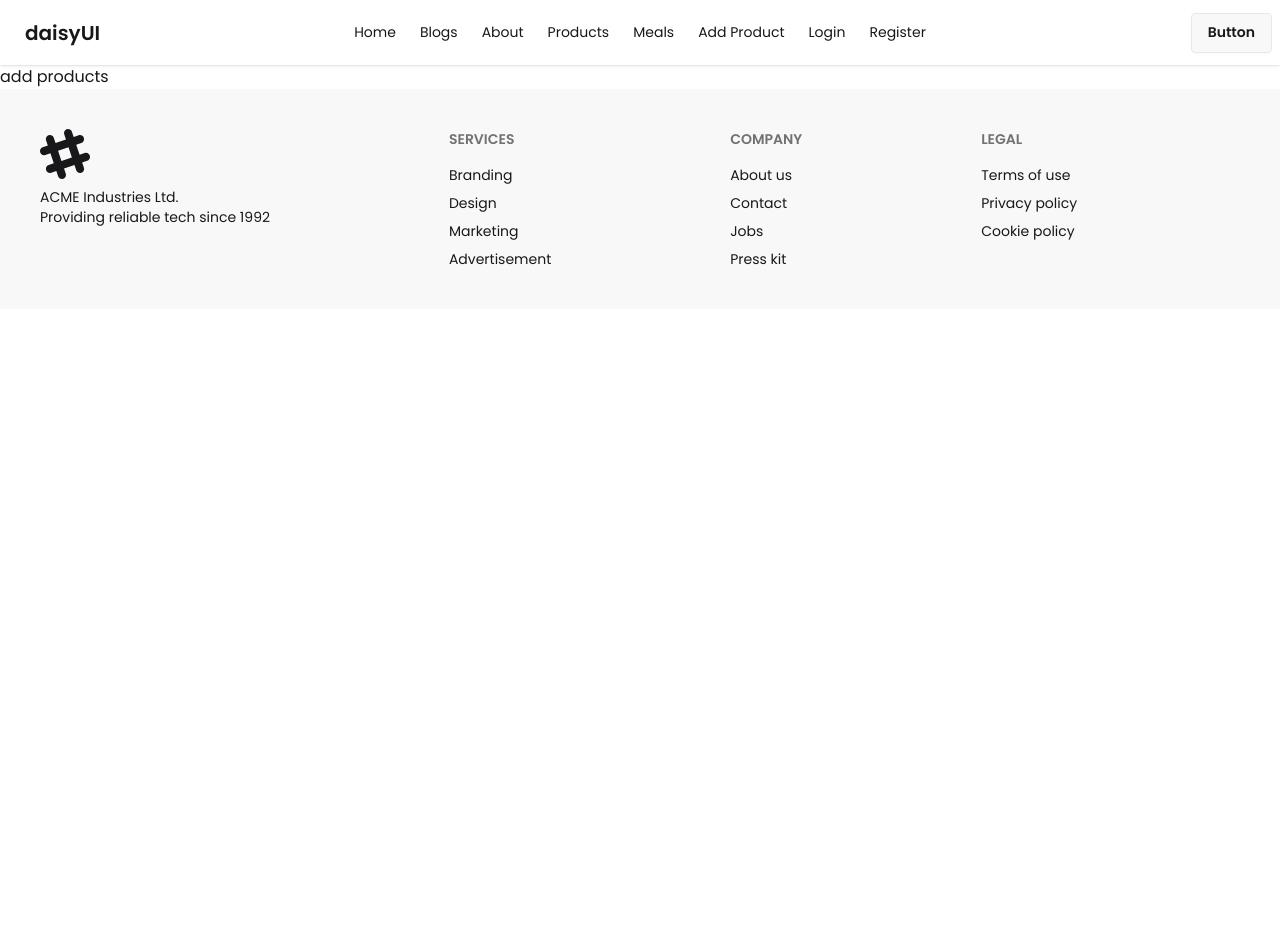
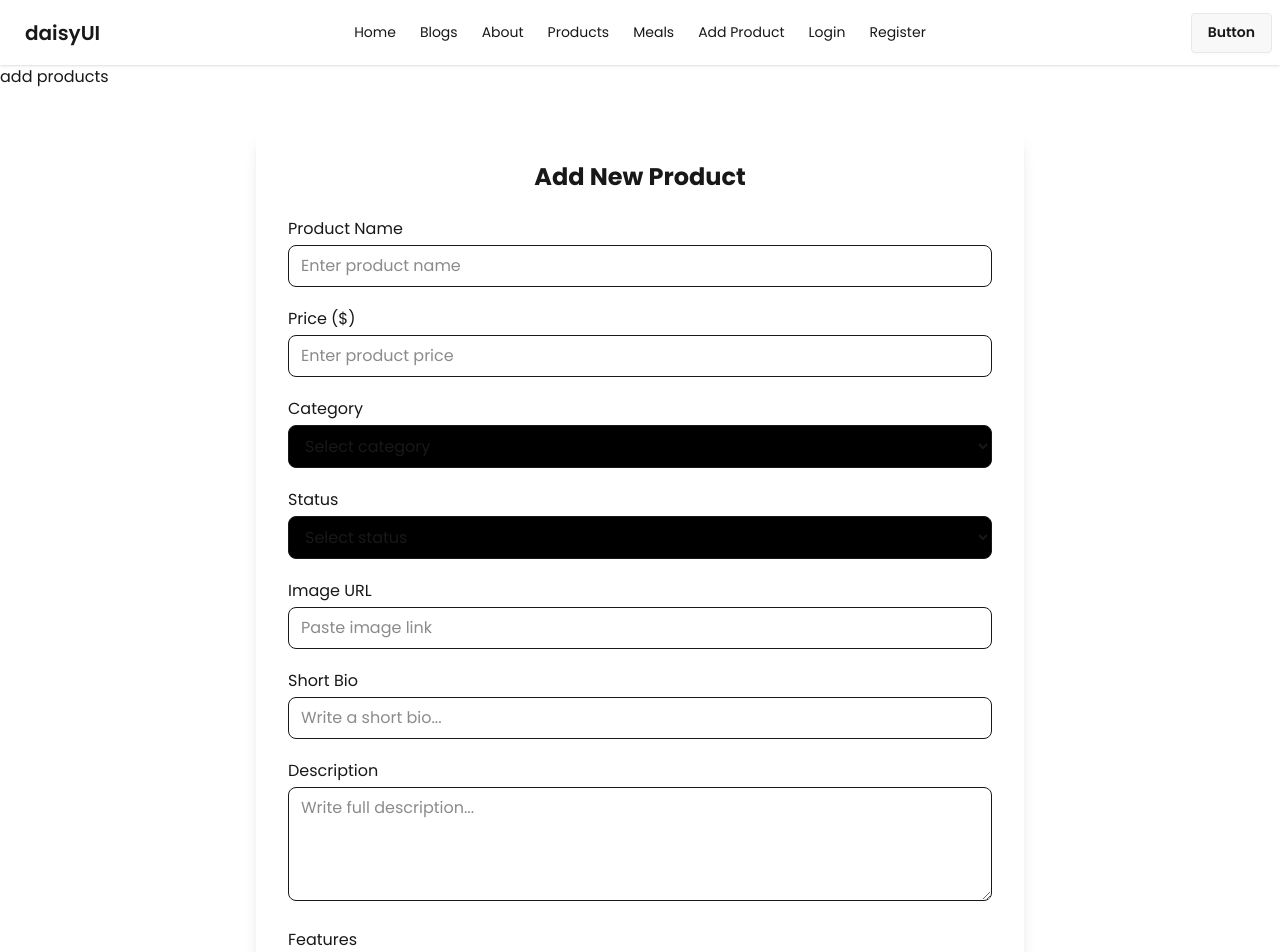
Before and after one commit to md-abu-naim/first-next-app, a Next.js app: page /add-products in a window 1280 px wide. Shown: the top 952 px of the page. Before the commit the page ends 800 px from the top, so only its background shows below. Built offline with nearby package versions, Linux system fonts and the light colour scheme.

Commit message:
add product on mongoDB by form

```diff
--- /dev/null
+++ b/src/app/add-products/Add.jsx
@@ -0,0 +1,129 @@
+'use client'
+const Add = () => {
+
+    const handleAddProduct = async (e) => {
+        e.preventDefault()
+        const form = e.target
+        const name = form.name.value
+        const price = form.price.value
+        const category = form.category.value
+        const status = form.status.value
+        const totalSold = 0
+        const image = form.image.value
+        const shortBio = form.shortBio.value
+        const description = form.description.value
+        const features = form.features.value
+        const createdAt = new Date().toLocaleDateString()
+        const product = { name, price, category, status, totalSold, image, shortBio, description, features, createdAt };
+        console.log(product);
+
+        const res = await fetch('http://localhost:3000/api/items', {
+            method: "POST",
+            body: JSON.stringify(product),
+            headers: {
+                "Content-Yype": "application/json"
+            }
+        })
+        const result = await res.json()
+        console.log(result);
+
+    }
+    return (
+        <div className="max-w-3xl mx-auto p-8 shadow-lg rounded-2xl mt-10">
+            <h2 className="text-2xl font-bold mb-6 text-center">Add New Product</h2>
+            <form onSubmit={handleAddProduct} className="space-y-5">
+
+                <div>
+                    <label className="block font-medium mb-1">Product Name</label>
+                    <input
+                        type="text"
+                        placeholder="Enter product name"
+                        name="name"
+                        className="w-full border px-3 py-2 rounded-lg focus:outline-none focus:ring-2 focus:ring-green-400"
+                    />
+                </div>
+
+                <div>
+                    <label className="block font-medium mb-1">Price ($)</label>
+                    <input
+                        name="price"
+                        type="number"
+                        placeholder="Enter product price"
+                        className="w-full border px-3 py-2 rounded-lg focus:outline-none focus:ring-2 focus:ring-green-400"
+                    />
+                </div>
+
+                <div>
+                    <label className="block font-medium mb-1">Category</label>
+                    <select name="category"
+                        className="w-full border bg-black px-3 py-2 rounded-lg focus:outline-none focus:ring-2 focus:ring-green-400"
+                    >
+                        <option>Select category</option>
+                        <option>Face Care</option>
+                        <option>Hair Care</option>
+                        <option>Body Care</option>
+                        <option>Lip Care</option>
+                    </select>
+                </div>
+
+                <div>
+                    <label className="block font-medium mb-1">Status</label>
+                    <select name="status"
+                        className="w-full bg-black border px-3 py-2 rounded-lg focus:outline-none focus:ring-2 focus:ring-green-400"
+                    >
+                        <option>Select status</option>
+                        <option>In Stock</option>
+                        <option>Low Stock</option>
+                        <option>Coming Soon</option>
+                    </select>
+                </div>
+
+                <div>
+                    <label className="block font-medium mb-1">Image URL</label>
+                    <input name="image"
+                        type="text"
+                        placeholder="Paste image link"
+                        className="w-full border px-3 py-2 rounded-lg focus:outline-none focus:ring-2 focus:ring-green-400"
+                    />
+                </div>
+
+                <div>
+                    <label className="block font-medium mb-1">Short Bio</label>
+                    <input name="shortBio"
+                        type="text"
+                        placeholder="Write a short bio..."
+                        className="w-full border px-3 py-2 rounded-lg focus:outline-none focus:ring-2 focus:ring-green-400"
+                    />
+                </div>
+
+                <div>
+                    <label className="block font-medium mb-1">Description</label>
+                    <textarea name="description"
+                        placeholder="Write full description..."
+                        rows="4"
+                        className="w-full border px-3 py-2 rounded-lg focus:outline-none focus:ring-2 focus:ring-green-400"
+                    ></textarea>
+                </div>
+
+                <div>
+                    <label className="block font-medium mb-1">Features</label>
+                    <textarea name="features"
+                        placeholder="Enter features separated by commas"
+                        rows="3"
+                        className="w-full border px-3 py-2 rounded-lg focus:outline-none focus:ring-2 focus:ring-green-400"
+                    ></textarea>
+                </div>
+
+                <button
+                    type="submit"
+                    className="w-full bg-green-500 text-white py-2 rounded-lg hover:bg-green-600 transition"
+                >
+                    Add Product
+                </button>
+            </form>
+        </div>
+
+    );
+};
+
+export default Add;
--- a/src/app/add-products/page.jsx
+++ b/src/app/add-products/page.jsx
@@ -1,9 +1,11 @@
 import React from 'react';
+import Add from './Add';
 
 const AddProducts = () => {
     return (
         <div>
             add products
+            <Add />
         </div>
     );
 };
--- a/src/app/api/items/route.js
+++ b/src/app/api/items/route.js
@@ -6,7 +6,8 @@ export async function GET() {
 }
 
 export async function POST(req) {
-    const postedData = req.body
+    const postedData = await req.json()
+    console.log(postedData);
     const result = await dbConnect('products').insertOne(postedData)
     return Response.json(result)
 }
--- a/src/app/products/page.jsx
+++ b/src/app/products/page.jsx
@@ -1,13 +1,46 @@
-import Add from "../add-products/Add";
 
-const Products = async() => {
+const Products = async () => {
     const res = await fetch('http://localhost:3000/api/items')
     const products = await res.json()
     console.log(products);
     return (
         <div>
             <h1 className="text-3xl">All Products {products?.length}</h1>
-            <Add />
+            <div className="grid grid-cols-3 gap-4">
+                {
+                    products.map(p => <div key={p._id} className="max-w-sm bg-black rounded-2xl shadow-md overflow-hidden hover:shadow-xl transition-shadow duration-300">
+                        {/* Image */}
+                        <img
+                            src={p.image}
+                            alt="Organic Face Cream"
+                            className="w-full h-56 object-cover"
+                        />
+
+                        {/* Content */}
+                        <div className="p-5">
+                            <h3 className="text-lg font-semibold text-white">
+                                {p.name}
+                            </h3>
+                            <p className="text-sm text-gray-400 mt-1">
+                               {p.shortBio}
+                            </p>
+
+                            {/* Price + Status */}
+                            <div className="flex items-center justify-between mt-4">
+                                <span className="text-green-400 font-bold text-lg">${p.price}</span>
+                                <span className="text-xs bg-green-900 text-green-300 px-3 py-1 rounded-full">
+                                    {p.status}
+                                </span>
+                            </div>
+
+                            {/* Button */}
+                            <button className="w-full mt-4 bg-green-500 text-white py-2 rounded-lg hover:bg-green-600 transition">
+                                View Details
+                            </button>
+                        </div>
+                    </div>)
+                }
+            </div>
         </div>
     );
 };
```
Also changed, not shown: next.config.mjs (line endings or trailing spaces).
